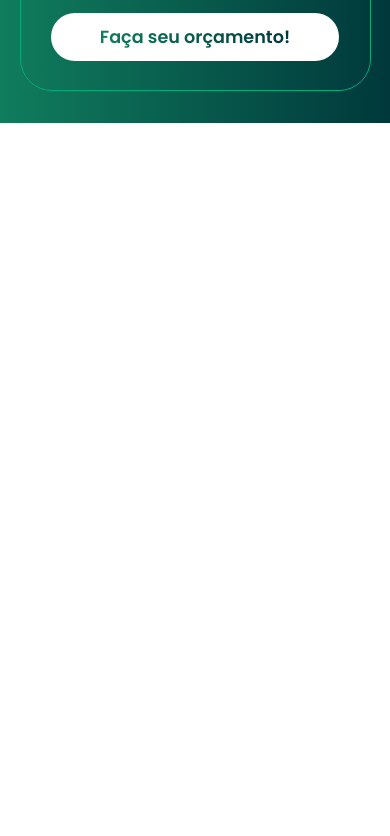
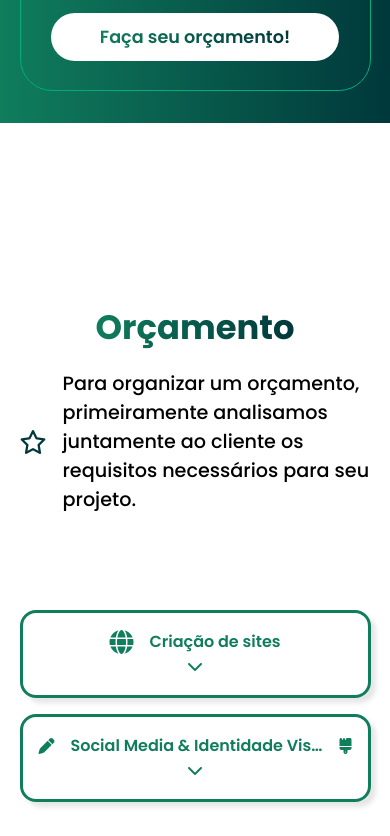
Before and after one commit to Ermermo/startechbeta, a plain HTML site: page index.html in a window 390 px wide. Shown: the part 5268-6104 px from the top of the page. Drawn offline with nearby package versions, Linux system fonts and the light colour scheme; a web font is replaced by a local one.

Commit message:
Add files via upload

```diff
--- a/css/style.css
+++ b/css/style.css
@@ -24,6 +24,7 @@
     --branco: #fff;
     --brunofont: 'Bruno Ace', sans serif;
     --pcardbackground: rgba(0, 56, 59, 0);
+    --accordionshadow: 5px 5px 5px rgba(0, 0, 0, 0.1);
 }
 
 html{
@@ -37,11 +38,6 @@ html{
     box-sizing: border-box;
     text-decoration: none;
     font-family: 'Poppins', sans-serif;
-}
-
-*:focus{
-    outline: none;
-    box-shadow: none;
 }
 
 body{
@@ -101,15 +97,12 @@ header .navbar a{
     transform-origin: right;
     transition: transform .4s;
 }
+
 .navbar a:hover::after{
     transform-origin: left;
     transform: scaleX(1);
 }
 
-.navbar a:focus::after{
-    transform-origin: left;
-    transform: scaleX(1);
-}
 
 #menu{
     background-color: transparent;
@@ -312,10 +305,6 @@ header .navbar a{
     background-clip: text;
     color: transparent;
 }
-
-
-
-
 
 /* xxxxxxxxxxxxxxxxxxxxxxxxxxxxxxxxxxxxxxxxxxxxxxxxxxxxxxxxxxxxx */
 
@@ -562,6 +551,112 @@ header .navbar a{
     background-clip: text;
     color: transparent;
 }
+
+/* xxxxxxxxxxxxxxxxxxxxxxxxxxxxxxxxxxxxxxxxxxxxxx */
+
+/* CONTAINER 5 */
+
+#conteudo5{
+    display: flex;
+    flex-direction: column;
+    align-items: center;
+    justify-content: center;
+}
+
+.subtitulo{
+    display: flex;
+    flex-direction: row;
+    align-items: center;
+    justify-content: center;
+    gap: 1rem;
+    margin: 0 0 5rem 0;
+}
+
+.subtitulo > .fa-star{
+    color: var(--verde1);
+    font-size: 2rem;
+}
+
+.subtitulo > span{
+    font-size: 1.2rem;
+    font-weight: 500;
+}
+
+#accordions{
+    display: flex;
+    flex-direction: column;
+    align-items: center;
+    justify-content: center;
+    gap: 1rem;
+}
+
+.accordion{
+    background-color: transparent;
+    border-radius: 1rem;
+    border: solid 3px var(--verde2);
+    cursor: pointer;
+    padding: 1rem;
+    box-shadow: var(--accordionshadow);
+}
+
+.accordion-header, .accordion-header2{
+    cursor: pointer;
+    display: flex;
+    align-items: center;
+    justify-content: center;
+    gap: 1rem;
+}
+
+.accordion-header{
+    flex-direction: row;
+    width: 100%;
+    border: none;
+    background-color: transparent;
+    font-size: 1.5rem;
+    color: var(--verde2);
+    font-weight: 600;
+    justify-content: space-between;
+    transition: all 0.5s ease;
+}
+
+.accordion-header span{
+    max-width: 100%;
+    white-space: nowrap;
+    overflow: hidden;
+    text-overflow: ellipsis;
+}
+
+.accordion-header .fa-globe{
+    font-size: 2rem;
+    color: var(--verde2);
+}
+
+.accordion-body{
+    font-size: 1.1rem;
+    opacity: 0;
+    height: 0;
+    cursor: pointer;
+    overflow: hidden;
+    transition: opacity .3s;
+}
+
+.accordion-body.active{
+    height: 100%;
+    opacity: 1;
+    padding: 1rem 0 0 0;
+    transition: all 0.5s ease;
+}
+
+.arrow{
+    transition: all 0.5s ease;
+}
+
+.accordion:has(.active) .arrow {
+    transform: rotate(180deg);
+
+}
+
+/* xxxxxxxxxxxxxxxxxxxxxxxxxxxxxxxxxxxxxxxxxxxxxxxxxxxxxxxxxxxxx */
 
 /* ======== FOOTER ======== */
 
@@ -841,6 +936,22 @@ header .navbar a{
         font-size: 4.5vh;
         line-height: 4.5vh;
     }
+
+    .accordion-header{
+        font-size: 1rem;
+    }
+
+    .accordion-header .fa-globe, .subtitulo > .fa-star{
+        font-size: 1.5rem;
+    }
+
+    .subtitulo{
+        width: 90vw;
+    }
+
+    .subtitulo > span{
+        font-size: 1.2rem;;
+    }
 }
 
 @media(max-width: 768px){
@@ -957,6 +1068,18 @@ header .navbar a{
     #container2-textos > p {
         font-size: 2.2vh;
         line-height: 2.5vh;
+    }
+
+    .accordion-header{
+        display: block;
+    }
+
+    .accordion-header span{
+        height: auto;
+    }
+
+    .accordion{
+        width: 90vw;
     }
 }
 
--- a/index.html
+++ b/index.html
@@ -4,6 +4,7 @@
     <meta charset="UTF-8">
     <meta name="viewport" content="width=device-width, initial-scale=1.0">
     <title>StarTech</title>
+    <link rel="stylesheet" href="https://cdnjs.cloudflare.com/ajax/libs/font-awesome/6.7.2/css/all.min.css" integrity="sha512-Evv84Mr4kqVGRNSgIGL/F/aIDqQb7xQ2vcrdIwxfjThSH8CSR7PBEakCr51Ck+w+/U6swU2Im1vVX0SVk9ABhg==" crossorigin="anonymous" referrerpolicy="no-referrer" />
     <link rel="stylesheet" href="/css/style.css">
     <link rel="icon" href="utilizaveis/logotipos/logobranca.png">
 </head>
@@ -195,8 +196,50 @@
         </section>
 
         <section class="container" id="container5">
-            <div class="conteudo">
+            <div class="conteudo" id="conteudo5">
+                <div class="titulo sr2" id="titulo-container3">Orçamento</div>
+                <div class="subtitulo">
+                    <i class="fa-regular fa-star"></i>
+                    <span>
+                        Para organizar um orçamento, primeiramente analisamos juntamente ao cliente os requisitos necessários para seu projeto.
+                    </span>
+                </div>
 
+                <div id="accordions">
+                    <div class="accordion sr3">
+                        <button class="accordion-header">
+                            <div class="accordion-header2">
+                                <i class="fa-solid fa-globe"></i>
+                                <span>Criação de sites</span>
+                            </div>
+                            <i class="fa-solid fa-chevron-down arrow"></i>
+                        </button>
+
+                        <div class="accordion-body">
+                            <p>
+                                No processo de desenvolvimento do sites, faremos uma análise de requisitos para definir o orçamento definitivo do projeto, esse procedimento agiliza a criação, além de evitar gastos desnecessários.
+                            </p>
+
+                        </div>
+                    </div>
+                    <div class="accordion sr3">
+                        <button class="accordion-header">
+                            <div class="accordion-header2">
+                                <i class="fa-solid fa-pen"></i>
+                                <span>Social Media  &  Identidade Visual  </span>
+                                <i class="fa-solid fa-brush"></i>
+                            </div>
+                            <i class="fa-solid fa-chevron-down arrow"></i>
+                        </button>
+
+                        <div class="accordion-body">
+                            <p>
+                                Tanto no Social Media quanto na Identidade Visual, orquestramos o projeto por meio do Design Thinking, uma abordagem que utiliza do design para integrar a necessidade das pessoas, as etapas do Design Thinking são a empatia, definição, ideação, prototipação e teste. Esses processos garantem que o cliente atenda as necessidades dos clientes.
+                            </p>
+
+                        </div>
+                    </div>
+                </div>
             </div>
         </section>
     </main>
--- a/js/script.js
+++ b/js/script.js
@@ -81,3 +81,16 @@ function reveal() {
 
 window.addEventListener('scroll', reveal);
 reveal(); // Chama a função inicialmente para garantir que os elementos já na viewport sejam animados
+
+// XXXXXXXXXXXXXXXXXXXXXXXXXXXXXXXXXXXXXXXX
+
+// ACCORDION
+
+const accordions = document.querySelectorAll('.accordion')
+
+accordions.forEach(accordion => {
+  accordion.addEventListener('click', () =>{
+    const body = accordion.querySelector('.accordion-body');
+    body.classList.toggle('active');
+  })
+})
```
Also changed, not shown: utilizaveis/icons/accordions/brush2.svg (added), utilizaveis/icons/accordions/internet2.svg (added), utilizaveis/icons/accordions/pen2.svg (added).
